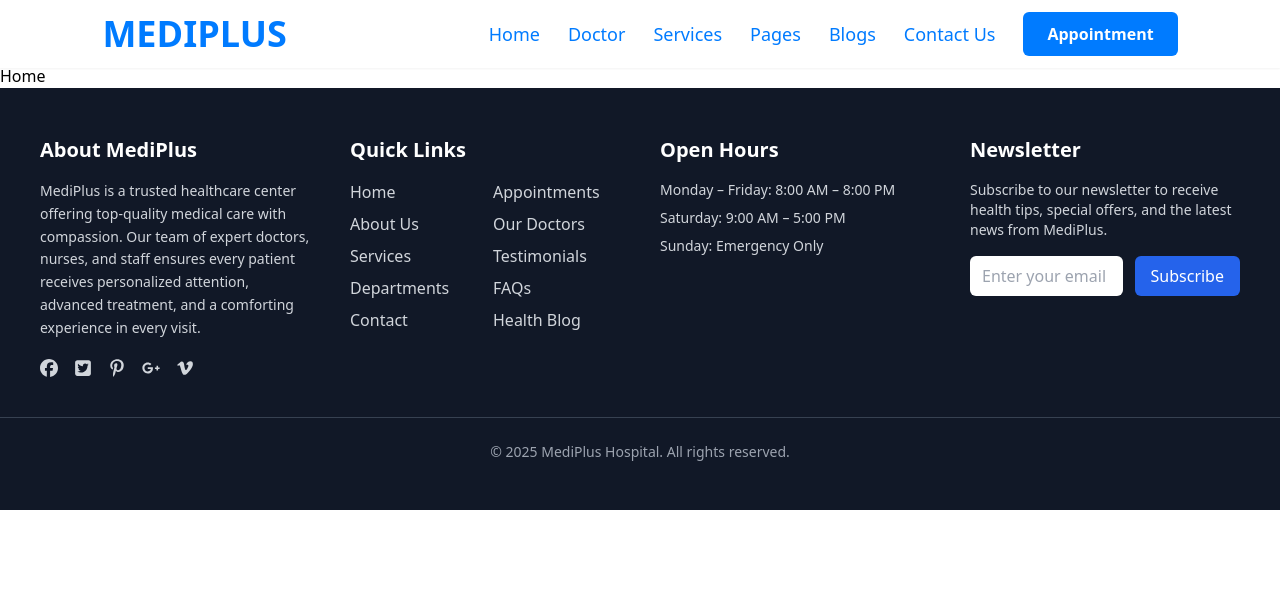
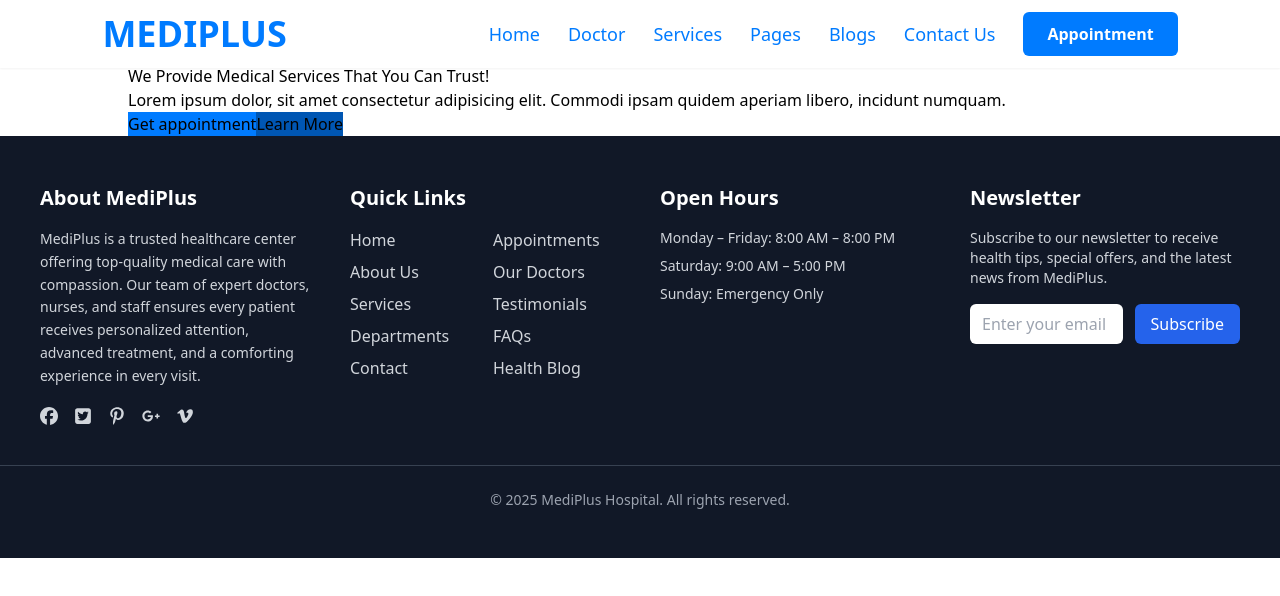
Before and after one commit to kunal-bhati2002/MediPlus, a React (Vite) app: page / in a window 1280 px wide. Shown: the top 596 px of the page. Built offline with nearby package versions, Linux system fonts and the light colour scheme.

Commit message:
Basic Banner Created

```diff
--- a/src/App.tsx
+++ b/src/App.tsx
@@ -1,6 +1,6 @@
 import { createBrowserRouter, RouterProvider } from "react-router-dom"
 import AppLayout from "./components/layouts/AppLayout";
-import Home from "./pages/Home";
+import Home from "./pages/home page/Home";
 import About from "./pages/About";
 import ErrorPage from "./pages/ErrorPage";
 
--- a/src/pages/Home.tsx
+++ /dev/null
@@ -1,7 +0,0 @@
-function Home() {
-    return (<>
-        <h1>Home</h1>
-    </>);
-}
-
-export default Home
--- /dev/null
+++ b/src/pages/home page/Home.tsx
@@ -0,0 +1,11 @@
+import Banner from "./components/Banner";
+
+function Home() {
+    return (<>
+        <section className="w-[80%] mx-auto">
+            <Banner />
+        </section>
+    </>);
+}
+
+export default Home
--- /dev/null
+++ b/src/pages/home page/components/Banner.tsx
@@ -0,0 +1,13 @@
+function Banner() {
+    return (<>
+        <div>
+            <h1>We Provide <span>Medical</span> Services That You Can <span>Trust!</span></h1>
+            <p>Lorem ipsum dolor, sit amet consectetur adipisicing elit. Commodi ipsam quidem aperiam libero, incidunt numquam.</p>
+            <button className="bg-primary hover:bg-primary-dark">Get appointment</button>
+            <button className="bg-primary-dark hover:bg-primary">Learn More</button>
+        </div>
+        <div></div>
+    </>);
+}
+
+export default Banner
```
